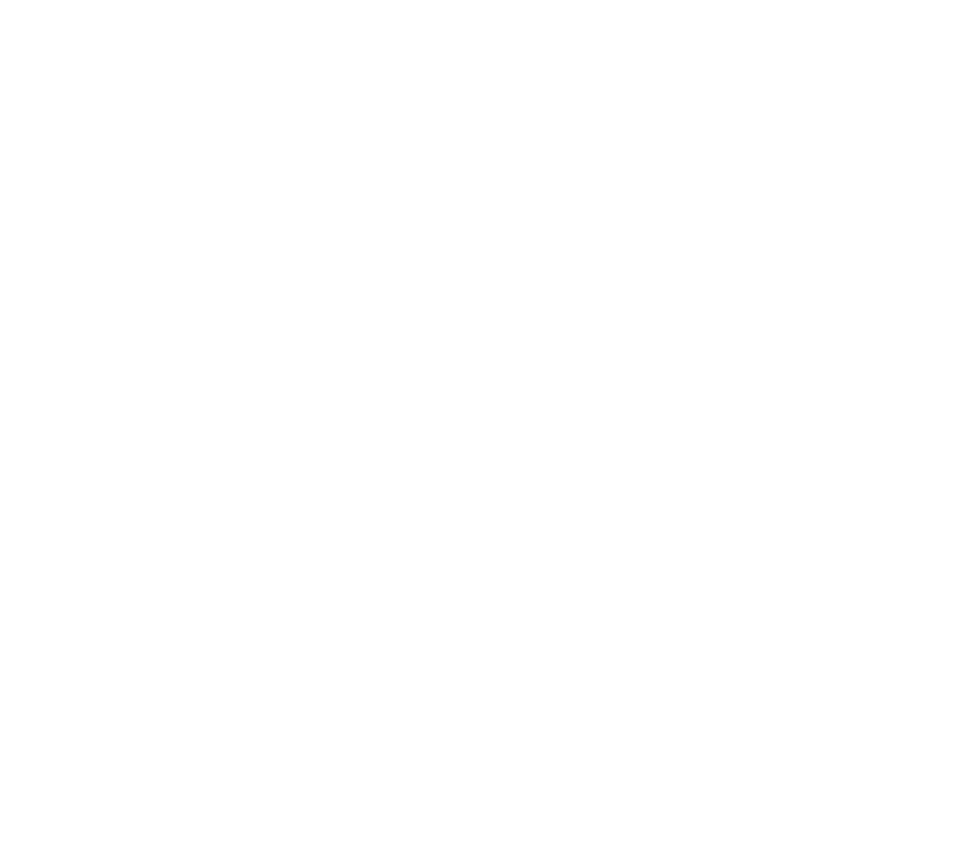
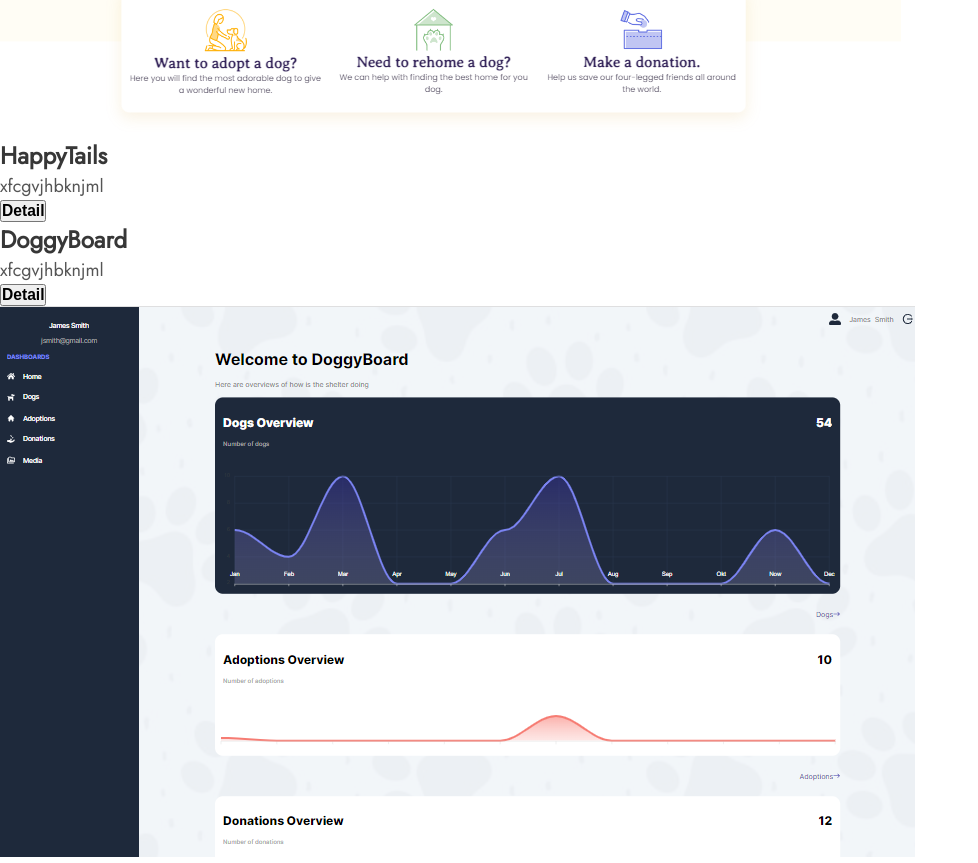
Before and after one commit to simz14/NEXTJS-portfolio, a Next.js app: page / in a window 1280 px wide. Shown: the part 7550-8413 px from the top of the page, without its empty margins (0-978 px from the left). Before the commit the page ends 7132 px from the top, so only its background shows below. Built offline with nearby package versions, Linux system fonts and the light colour scheme.

Commit message:
projectbox

```diff
--- /dev/null
+++ b/app/components/ProjectBox.jsx
@@ -0,0 +1,50 @@
+"use client";
+import Image from "next/image";
+import React from "react";
+import ButtonExtra from "./ButtonExtra";
+import styled from "styled-components";
+
+const BoxWrapper = styled.div`
+  display: flex;
+  flex-direction: column;
+  .box {
+    display: flex;
+    justify-content: space-around;
+    img {
+      height: 18rem;
+      width: 30rem;
+    }
+  }
+`;
+
+const ProjectBox = ({ image, title, description, link, imageFirst }) => {
+  return (
+    <BoxWrapper>
+      {imageFirst ? (
+        <div className="box">
+          <Image src={image} alt="project" />
+          <div>
+            <h2>{title}</h2>
+            <p>{description}</p>
+            <ButtonExtra>
+              <h3>Detail</h3>
+            </ButtonExtra>
+          </div>
+        </div>
+      ) : (
+        <div className="box">
+          <div>
+            <h2>{title}</h2>
+            <p>{description}</p>
+            <ButtonExtra>
+              <h3>Detail</h3>
+            </ButtonExtra>
+          </div>
+          <Image src={image} alt="project" />
+        </div>
+      )}
+    </BoxWrapper>
+  );
+};
+
+export default ProjectBox;
--- a/app/components/home/ProjectsSection.jsx
+++ b/app/components/home/ProjectsSection.jsx
@@ -1,6 +1,9 @@
 "use client";
 import Container from "../Container";
 import styled from "styled-components";
+import ProjectBox from "../ProjectBox";
+import happytails from "../../../public/happytails.png";
+import doggyboard from "../../../public/doggyboard.png";
 
 const ProjectsSectionWrapper = styled.div`
   width: 100%;
@@ -15,6 +18,11 @@
     z-index: 999;
     .title {
       color: #ff651c;
+    }
+    .content {
+      display: flex;
+      flex-direction: column;
+      gap: 4rem;
     }
 
     @media (max-width: 1000px) {
@@ -31,7 +39,20 @@
       <Container>
         <div className="contentWrapper">
           <h1 className="title">LASTEST PROJECTS</h1>
-          <div className="content"></div>
+          <div className="content">
+            <ProjectBox
+              image={happytails}
+              imageFirst={true}
+              title={"HappyTails"}
+              description={"xfcgvjhbknjml"}
+            />
+            <ProjectBox
+              image={doggyboard}
+              imageFirst={false}
+              title={"DoggyBoard"}
+              description={"xfcgvjhbknjml"}
+            />
+          </div>
         </div>
       </Container>
     </ProjectsSectionWrapper>
```
Also changed, not shown: public/doggyboard.png (added), public/happytails.png (added).
